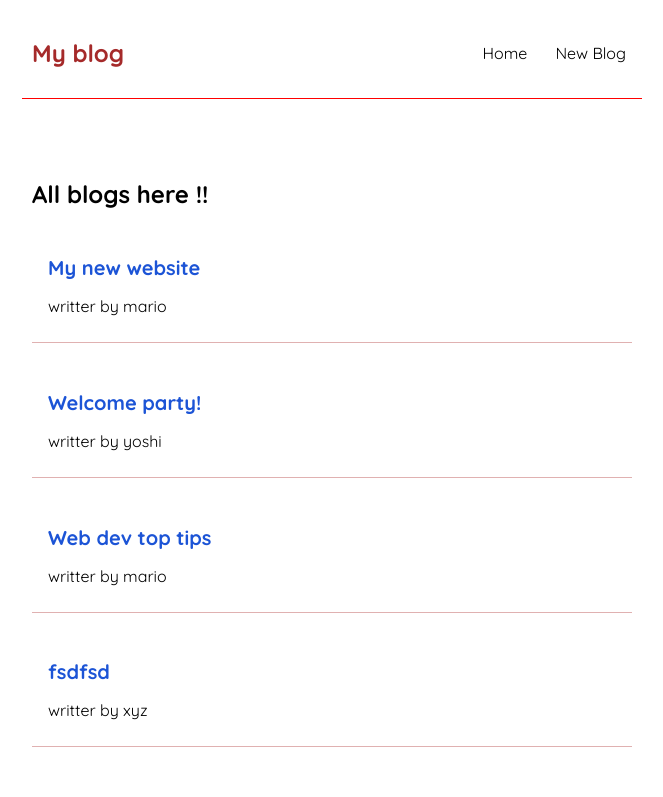
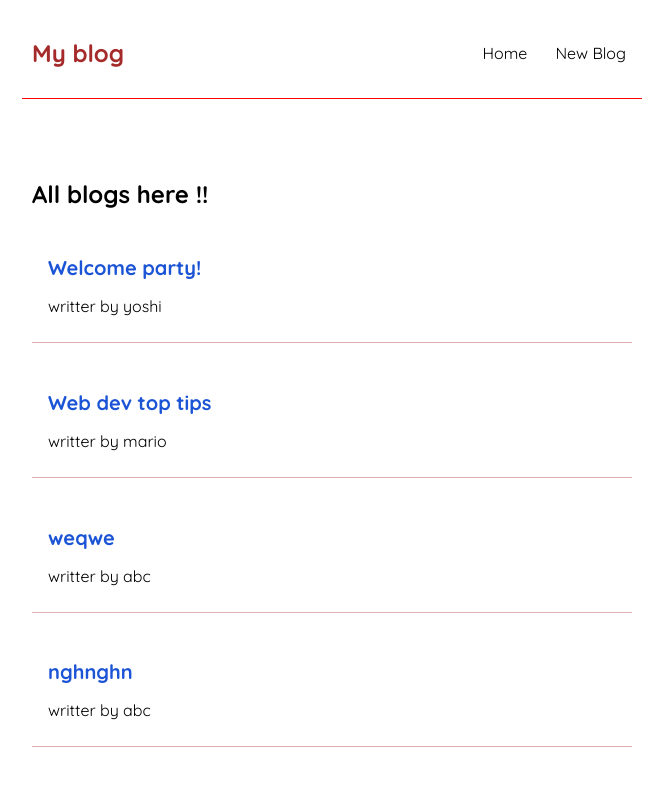
Before and after one commit to hareesh43/React-blog, a React (Create React App) app: page / in a window 1280 px wide. Shown: the top 797 px of the page, without its empty margins (308-971 px from the left). Built offline with nearby package versions, Linux system fonts and the light colour scheme; data requests are answered from the project's data file.

Commit message:
added blog delete feature

```diff
--- a/data/db.json
+++ b/data/db.json
@@ -1,11 +1,5 @@
 {
   "blogs": [
-    {
-      "title": "My new website",
-      "body": "lorem ipsum...",
-      "author": "mario",
-      "id": 1
-    },
     {
       "title": "Welcome party!",
       "body": "lorem ipsum...",
@@ -17,12 +11,6 @@
       "body": "lorem ipsum...",
       "author": "mario",
       "id": 3
-    },
-    {
-      "title": "fsdfsd",
-      "body": "sdfsdfs",
-      "author": "xyz",
-      "id": 4
     },
     {
       "title": "weqwe",
--- a/src/BlogDetails.js
+++ b/src/BlogDetails.js
@@ -1,4 +1,4 @@
-import { useParams } from "react-router";
+import { useHistory, useParams } from "react-router";
 import useFetch from "./useFetch";
 
 const BlogDetails = () => {
@@ -6,6 +6,14 @@
   const { data: blog, isPending, error } = useFetch(
     "http://localhost:8000/blogs/" + id
   );
+  const history = useHistory();
+  const handleClick = () => {
+    fetch("http://localhost:8000/blogs/" + id, {
+      method: "DELETE",
+    }).then(() => {
+      history.push("/");
+    });
+  };
   return (
     <div className="blog-details">
       {isPending && <div>Loading...</div>}
@@ -15,6 +23,7 @@
           <h2>{blog.title}</h2>
           <p>written by {blog.author}</p>
           <p>{blog.body}</p>
+          <button onClick={handleClick}>Delete</button>
         </article>
       )}
     </div>
```
